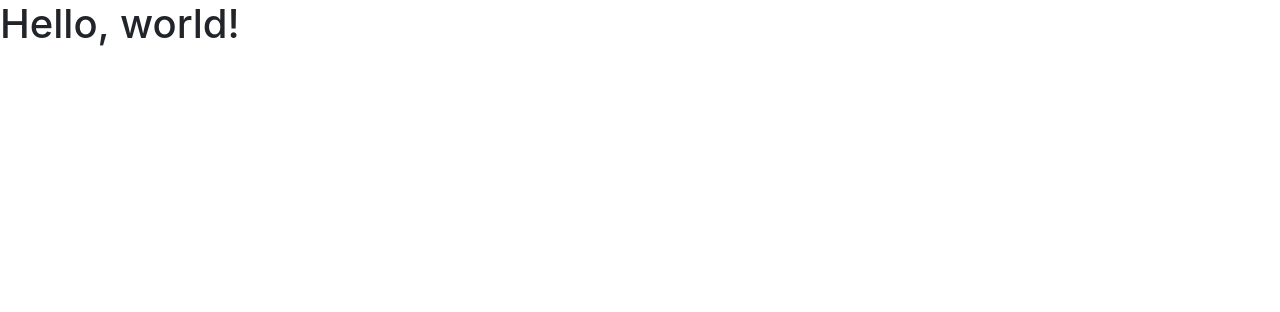
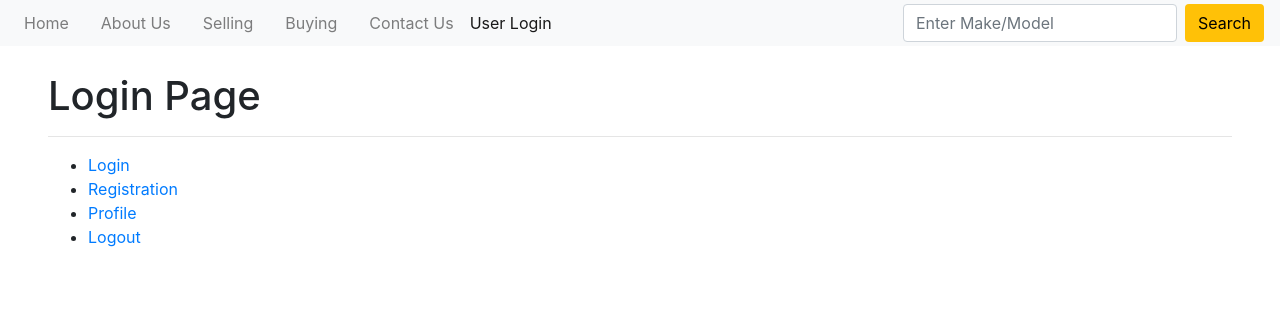
Before and after one commit to 99Ace/Assignment4-django-caruser-login, a Django app: page / in a window 1280 px wide. Shown: the top 312 px of the page. Run offline with Django 3.2, Linux system fonts and the light colour scheme; some libraries are stand-ins or nearby versions.

Commit message:
added logout function

```diff
--- /dev/null
+++ b/accounts/templates/base.html
@@ -0,0 +1,66 @@
+<!doctype html>
+<html lang="en">
+<head>
+  <!-- Required meta tags -->
+  <meta charset="utf-8">
+  <meta name="viewport" content="width=device-width, initial-scale=1, shrink-to-fit=no">
+
+  <!-- Bootstrap CSS -->
+  <link rel="stylesheet" href="https://maxcdn.bootstrapcdn.com/bootstrap/4.0.0/css/bootstrap.min.css" integrity="sha384-Gn5384xqQ1aoWXA+058RXPxPg6fy4IWvTNh0E263XmFcJlSAwiGgFAW/dAiS6JXm" crossorigin="anonymous">
+  <link rel="stylesheet" href="style/style.css" type="text/css" />
+  <link rel="stylesheet" href="https://cdnjs.cloudflare.com/ajax/libs/animate.css/3.7.2/animate.css" type="text/css" />
+  <link rel="stylesheet" href="https://cdnjs.cloudflare.com/ajax/libs/font-awesome/4.7.0/css/font-awesome.min.css">
+  <script src="https://code.jquery.com/jquery-3.2.1.slim.min.js" integrity="sha384-KJ3o2DKtIkvYIK3UENzmM7KCkRr/rE9/Qpg6aAZGJwFDMVNA/GpGFF93hXpG5KkN" crossorigin="anonymous"></script>
+  <style>
+  </style>
+  <title>Account</title>
+</head>
+<body>
+  <main class="container-fluid px-0 pt-4 mx-0">
+    <!--NAVIGATION BAR: done using Bootstrap; fixed to top, dark for current page, -->
+    <nav class="navbar fixed-top navbar-expand-lg navbar-light bg-light py-0">
+      <!--<a class="navbar-brand mr-5" href="index.html"><img src="../static/logo.png"/></a>-->
+      <button class="navbar-toggler" type="button" data-toggle="collapse" data-target="#navbarSupportedContent" aria-controls="navbarSupportedContent" aria-expanded="false" aria-label="Toggle navigation">
+        <span class="navbar-toggler-icon"></span></button>
+
+      <div class="collapse navbar-collapse" id="navbarSupportedContent">
+        <ul class="navbar-nav mr-auto">
+          <li class="nav-item mr-lg-3 ">
+            <a class="nav-link" href="">Home <span class="sr-only .sr-only-focusable">(current)</span></a>
+          </li>
+          <li class="nav-item mr-lg-3">
+            <a class="nav-link" href="">About Us</a>
+          </li>
+          <li class="nav-item mr-lg-3">
+            <a class="nav-link" href="">Selling</a>
+          </li>
+          <li class="nav-item mr-lg-3 ">
+            <a class="nav-link" href="">Buying</a>
+          </li>
+          <li class="nav-item">
+            <a class="nav-link" href="">Contact Us</a>
+          </li>
+          <li class="nav-item">
+            <a class="nav-link active" href=""  >User Login</a>
+          </li>
+        </ul>
+        <form class="form-inline my-2 my-lg-1">
+          <input class="form-control mr-sm-2" type="search" placeholder="Enter Make/Model" aria-label="Search">
+          <button class="btn bg-warning my-2 my-sm-0" type="submit">Search</button>
+        </form>
+      </div>
+    </nav>
+    <div class="p-5">
+
+    {% block title %}    {% endblock %}
+    {% block content %}    {% endblock %}
+    </div>
+  </main>
+
+
+  <script src="https://cdnjs.cloudflare.com/ajax/libs/popper.js/1.12.9/umd/popper.min.js" integrity="sha384-ApNbgh9B+Y1QKtv3Rn7W3mgPxhU9K/ScQsAP7hUibX39j7fakFPskvXusvfa0b4Q" crossorigin="anonymous"></script>
+  <script src="https://maxcdn.bootstrapcdn.com/bootstrap/4.0.0/js/bootstrap.min.js" integrity="sha384-JZR6Spejh4U02d8jOt6vLEHfe/JQGiRRSQQxSfFWpi1MquVdAyjUar5+76PVCmYl" crossorigin="anonymous"></script>
+  <script type="text/javascript" src="script.js"></script>
+</body>
+
+</html>
--- a/accounts/templates/index.html
+++ b/accounts/templates/index.html
@@ -1,22 +1,31 @@
-<!doctype html>
-<html lang="en">
-  <head>
-    <!-- Required meta tags -->
-    <meta charset="utf-8">
-    <meta name="viewport" content="width=device-width, initial-scale=1, shrink-to-fit=no">
+{%extends 'base.html' %}
+{%block page_title %}  Login {%endblock %}
 
-    <!-- Bootstrap CSS -->
-    <link rel="stylesheet" href="https://maxcdn.bootstrapcdn.com/bootstrap/4.0.0/css/bootstrap.min.css" integrity="sha384-Gn5384xqQ1aoWXA+058RXPxPg6fy4IWvTNh0E263XmFcJlSAwiGgFAW/dAiS6JXm" crossorigin="anonymous">
+{%block title %}
+<h1> Login Page</h1>
+{%endblock %}
+{%block content %}
+  <div class="">
+    {% if request.user.username %}
+    Logged In As:{{request.user.username}}
+    {% endif %}
 
-    <title>Hello, world!</title>
-  </head>
-  <body>
-    <h1>Hello, world!</h1>
+    <hr> {% if messages %}
+    <div>
+        {% for message in messages %} {{ message }} {% endfor %}
+    </div>
+    {% endif %}
 
-    <!-- Optional JavaScript -->
-    <!-- jQuery first, then Popper.js, then Bootstrap JS -->
-    <script src="https://code.jquery.com/jquery-3.2.1.slim.min.js" integrity="sha384-KJ3o2DKtIkvYIK3UENzmM7KCkRr/rE9/Qpg6aAZGJwFDMVNA/GpGFF93hXpG5KkN" crossorigin="anonymous"></script>
-    <script src="https://cdnjs.cloudflare.com/ajax/libs/popper.js/1.12.9/umd/popper.min.js" integrity="sha384-ApNbgh9B+Y1QKtv3Rn7W3mgPxhU9K/ScQsAP7hUibX39j7fakFPskvXusvfa0b4Q" crossorigin="anonymous"></script>
-    <script src="https://maxcdn.bootstrapcdn.com/bootstrap/4.0.0/js/bootstrap.min.js" integrity="sha384-JZR6Spejh4U02d8jOt6vLEHfe/JQGiRRSQQxSfFWpi1MquVdAyjUar5+76PVCmYl" crossorigin="anonymous"></script>
-  </body>
-</html>
+    <ul>
+        <li><a href=""> Login</a></li>
+        <li><a href=""> Registration</a></li>
+        <li><a href=""> Profile</a></li>
+        <li><a href="{% url 'logout' %}"> Logout</a></li>
+    </ul>
+
+
+
+
+
+  </div>
+{%endblock%}
--- a/accounts/views.py
+++ b/accounts/views.py
@@ -1,5 +1,11 @@
-from django.shortcuts import render
+from django.shortcuts import render, redirect, reverse, HttpResponse
+from django.contrib import auth, messages
 
 # Create your views here.
 def index(request):
     return render(request, 'index.html')
+
+def logout(request):
+    auth.logout(request)
+    messages.success(request, "You have successfully been logged out")
+    return redirect(reverse('index'))
--- a/assignment4/urls.py
+++ b/assignment4/urls.py
@@ -15,9 +15,9 @@ Including another URLconf
 """
 from django.contrib import admin
 from django.urls import path
-from accounts.views import index
+from accounts.views import index, logout
 
 urlpatterns = [
     path('admin/', admin.site.urls),
     path('', index, name='index'),
-]
+    path('logout/', logout, name='logout')]
```
Also changed, not shown: accounts/templates/login.html (added, +11 -0 lines), accounts/templates/logout.html (added, +11 -0 lines), accounts/models.py (line endings or trailing spaces), db.sqlite3.
